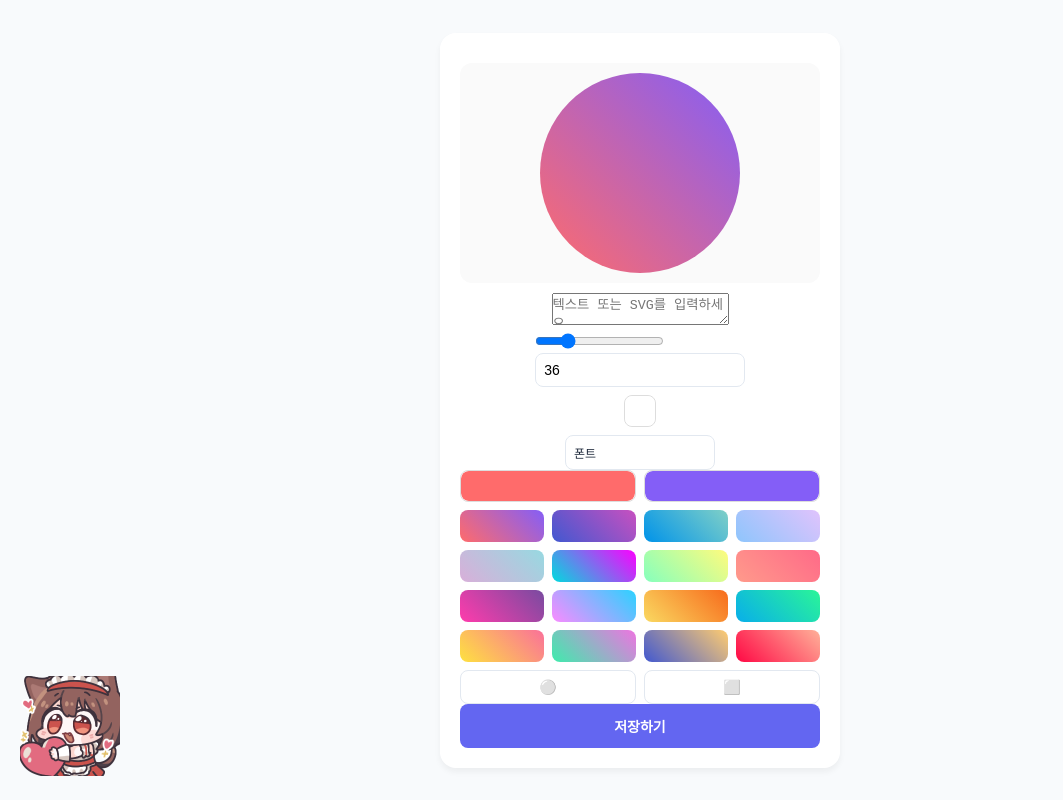
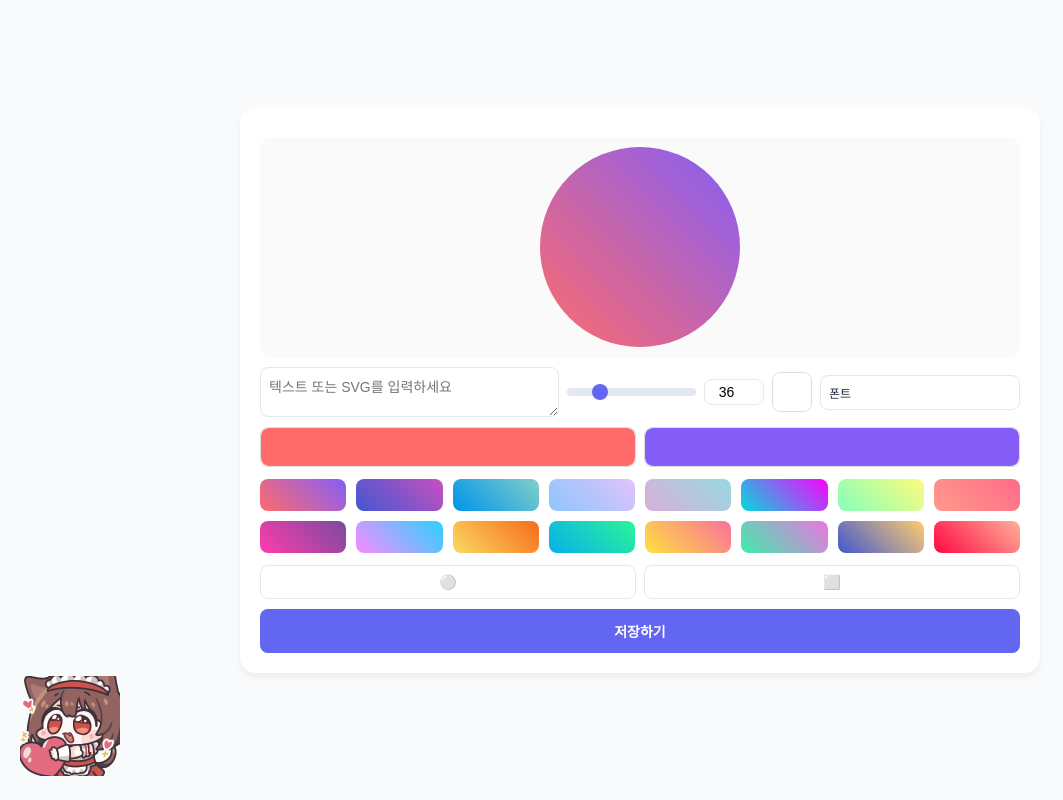
Before and after one commit to yuzu-css/Img-Maker, a plain HTML site: page index.html in a window 1280 px wide. Shown: the whole page, without its empty margins (0-1063 px from the left). Drawn offline with nearby package versions, Linux system fonts and the light colour scheme; a web font is replaced by a local one.

Commit message:
Update styles.css

```diff
--- a/styles.css
+++ b/styles.css
@@ -35,6 +35,20 @@
             font-style: normal;
         }
 
+        @font-face {
+            font-family: 'SBAggroB';
+            src: url('https://fastly.jsdelivr.net/gh/projectnoonnu/noonfonts_2108@1.1/SBAggroB.woff') format('woff');
+            font-weight: normal;
+            font-style: normal;
+        }
+
+        @font-face {
+            font-family: 'kdg_Medium';
+            src: url('https://fastly.jsdelivr.net/gh/projectnoonnu/noonfonts-20-12@1.0/kdg_Medium.woff') format('woff');
+            font-weight: normal;
+            font-style: normal;
+        }
+
         :root {
             --primary: #6366f1;
             --border: #e2e8f0;
@@ -59,12 +73,13 @@
         }
 
         .container {
-            max-width: 400px;
+            max-width: 800px;
             width: 100%;
             background: white;
             padding: 20px;
             border-radius: 16px;
             box-shadow: 0 4px 6px rgba(0,0,0,0.05);
+            margin-bottom: 20px; /* 아래 간격 추가 */
         }
 
         .preview-container {
@@ -91,11 +106,30 @@
             word-wrap: break-word;
             text-align: center;
             padding: 10px;
+            white-space: pre-wrap;
+            word-break: break-word;
+            text-align: center;
+            display: flex;
+            align-items: center;
+            justify-content: center;
         }
 
         #preview.square {
             border-radius: 0;
         }
+
+        .input-field {
+            flex: 3;
+            min-height: 10px; /* 기본 높이를 18px로 설정 */
+            resize: vertical;
+            padding: 8px;
+            border: 1px solid #e2e8f0;
+            border-radius: 8px;
+            font-size: 14px;
+            font-family: 'Pretendard-Regular', sans-serif;
+        }
+
+
 
         .controls {
             display: flex;
@@ -107,11 +141,10 @@
             display: flex;
             gap: 8px;
             align-items: center;
+            margin-bottom: 10px;
+            flex-direction: row;
         }
 
-        .input-group {
-            flex: 1;
-        }
 
         input[type="text"],
         input[type="number"] {
@@ -123,11 +156,8 @@
         }
 
         .color-picker {
-            -webkit-appearance: none;
-            -moz-appearance: none;
-            appearance: none;
-            width: 32px;
-            height: 32px;
+            width: 40px; /* 수정: 32px에서 40px로 변경 */
+            height: 40px; /* 수정: 32px에서 40px로 변경 */
             padding: 0;
             border: 1px solid #ddd;
             border-radius: 8px;
@@ -151,9 +181,54 @@
         }
 
 
+        .font-size-control {
+            display: flex;
+            align-items: center;
+            gap: 8px;
+        }
+
+        #font-size-slider {
+            flex: 1;
+            -webkit-appearance: none; /* 기본 브라우저 스타일 제거 */
+            height: 8px;
+            background: #e2e8f0;
+            border-radius: 4px;
+            outline: none;
+            transition: background 0.3s;
+        }
+
+        #font-size-slider::-webkit-slider-thumb {
+            -webkit-appearance: none;
+            width: 16px;
+            height: 16px;
+            background: var(--primary);
+            border-radius: 50%;
+            cursor: pointer;
+            transition: background 0.3s;
+        }
+
+        #font-size-slider::-moz-range-thumb {
+            width: 16px;
+            height: 16px;
+            background: var(--primary);
+            border-radius: 50%;
+            cursor: pointer;
+            transition: background 0.3s;
+        }
+
+        #font-size-input {
+            width: 60px;
+            text-align: center;
+            padding: 4px;
+            border: 1px solid #e2e8f0;
+            border-radius: 8px;
+            font-size: 14px;
+        }
+
+
         .font-select {
             position: relative;
-            width: 150px;
+            width: 200px; /* 수정: 150px에서 200px로 변경 */
         }
 
         .font-select .selected {
@@ -208,9 +283,9 @@
 
         .gradient-presets {
             display: grid;
-            grid-template-columns: repeat(4, 1fr);
-            gap: 8px;
-            margin: 8px 0;
+            grid-template-columns: repeat(8, 1fr); /* 4열에서 8열로 변경 */
+            gap: 10px;
+            margin: 12px 0;
         }
 
         .gradient-preset {
@@ -234,6 +309,7 @@
             cursor: pointer;
             background: white;
             font-size: 14px;
+            margin-bottom: 10px;
         }
 
         .download-btn {
@@ -287,3 +363,11 @@
         .option[data-font="NotoSerifKR"] {
         font-family: 'NotoSerifKR', sans-serif;
         }
+
+        .option[data-font="SBAggroB"] {
+        font-family: 'SBAggroB', sans-serif;
+        }
+
+        .option[data-font="kdg_Medium"] {
+        font-family: 'kdg_Medium', sans-serif;
+        }
```
